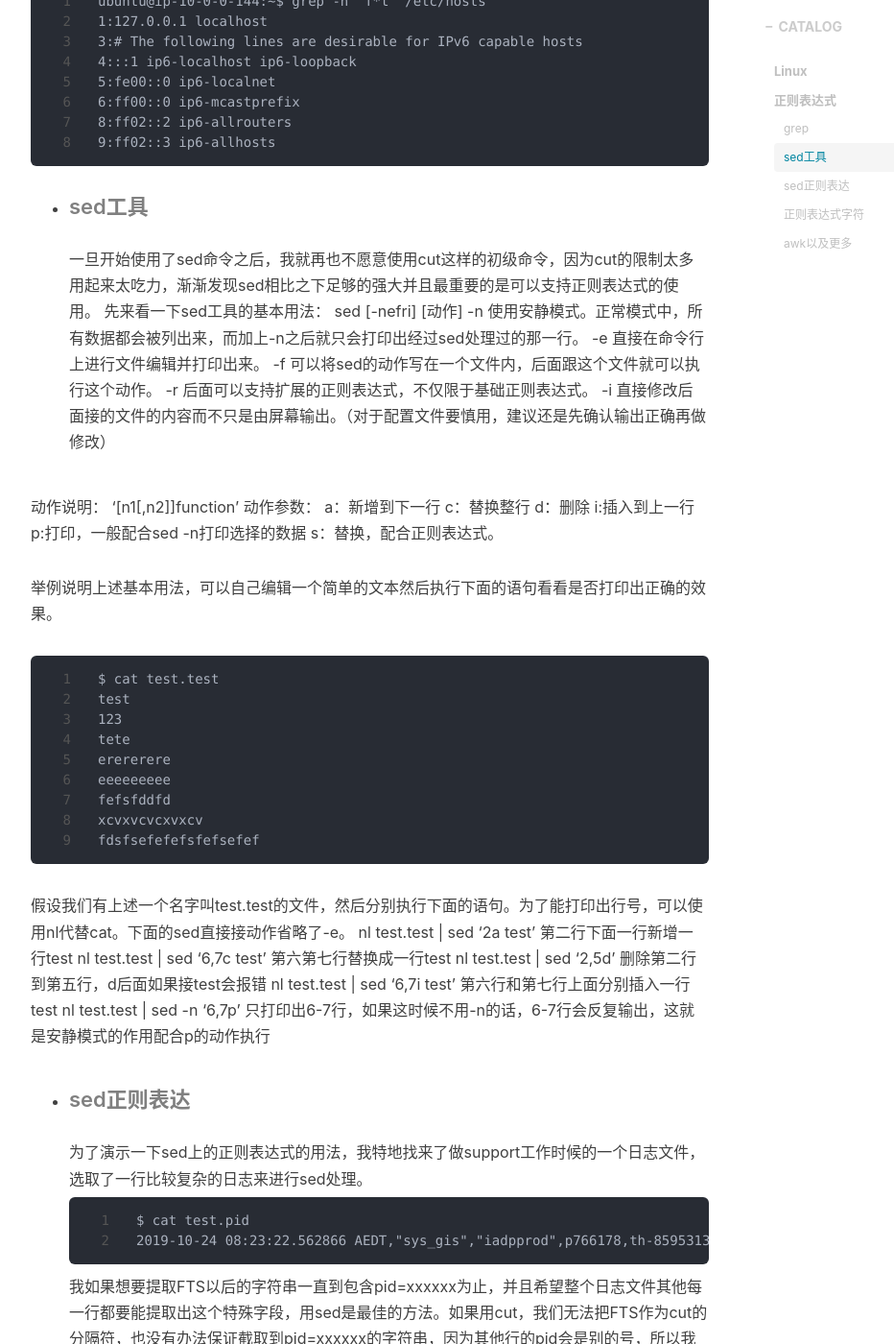
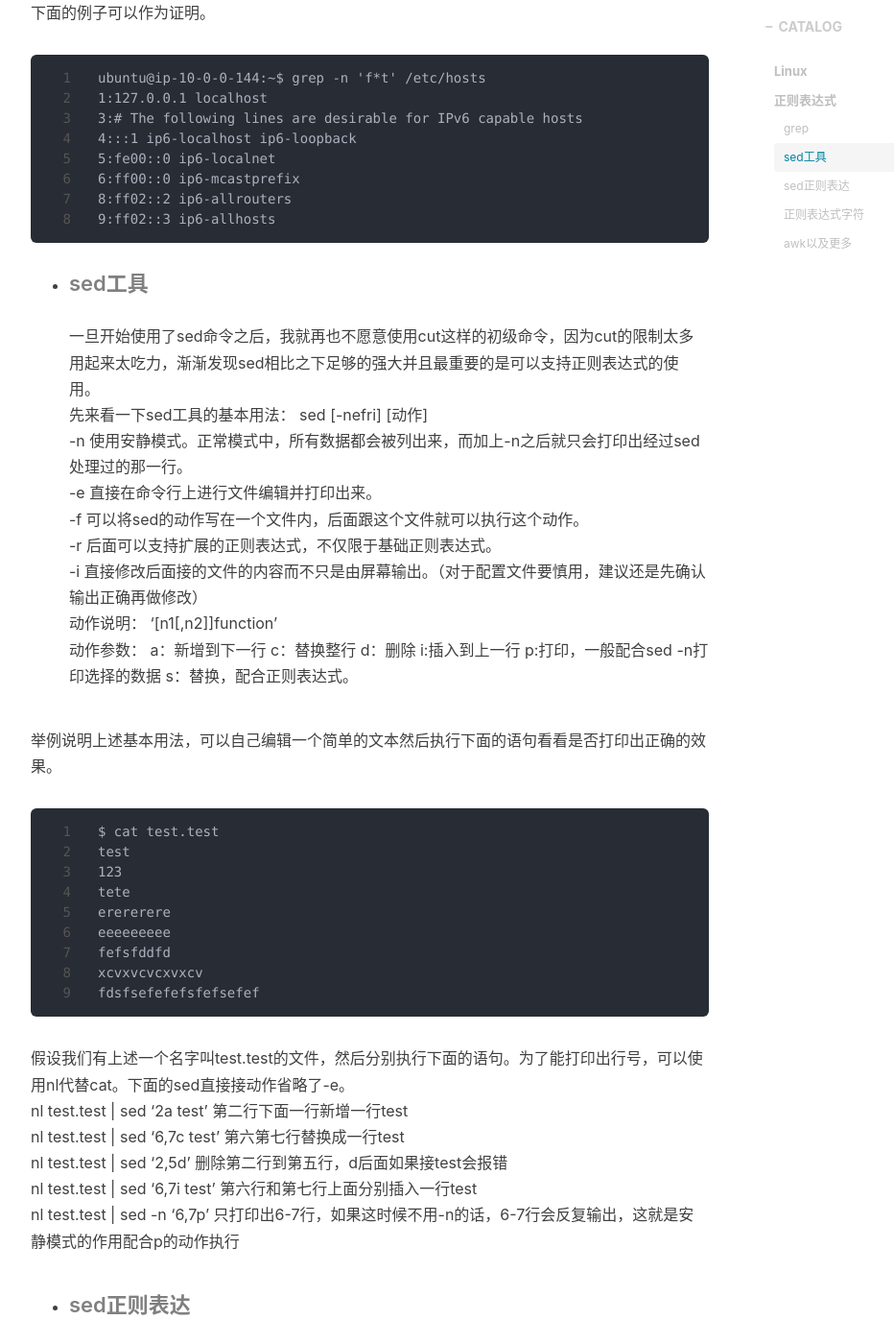
Before and after one commit to pans2/pans2.github.io, a Jekyll site: the page built from _posts/2020-04-12-linux-regular-expression.markdown, in a window 1280 px wide and 1400 px high, scrolled down 2230 px. Shown: the whole window at 96% size, without its empty margins (233-1165 px from the left). Built offline with Jekyll 4.4.1, drawn with Linux system fonts in a browser that asks for light colours; nearby versions of some CDN libraries; comment, search, counter and statistics services are not loaded; some of the changed text lies outside the part shown.

Commit message:
纠正格式

````diff
--- a/_posts/2020-04-12-linux-regular-expression.markdown
+++ b/_posts/2020-04-12-linux-regular-expression.markdown
@@ -11,14 +11,14 @@ tags:
 ---
 
 > This document is not completed and will be updated anytime.
-> 会持续不断地补充更多正则表达式的案例到文章中
+<br>> 会持续不断地补充更多正则表达式的案例到文章中
 
 
 ## Linux
 
 
 > 纪念走进IT世界的第一扇门
-> Linux is a Unix-like and mostly POSIX-compliant computer OS.
+<br>> Linux is a Unix-like and mostly POSIX-compliant computer OS.
 
 当年刚刚走出大学校门踏入社会，接触到的第一份工作就是IT届存储大厂的technical support。从未接触过操作系统的我开启了这扇通往技术道路的大门，也是为了纪念最初，把这篇开山博客献给我热爱的**linux系统**以及曾经工作中经常用到的工具，**正则表达式**。
 
@@ -47,12 +47,12 @@ ubuntu@ip-10-0-0-144:~$ cat -An /etc/hosts
      9  ff02::3 ip6-allhosts$
 ```
 然后执行几个命令看看能不能达到我们想要的效果获取特定的行。
-grep -n 'localhost' /etc/hosts     打印有localhost字符串的行
-grep -n 'ff0[02]' /etc/hosts       打印有ff00或者ff02的行
-grep -n 'f[^e]' /etc/hosts         打印有f后面不是e的字符串的行
-grep -n '[^[:lower:]]' /etc/hosts  打印含有不是小写字母的字符串的行
-grep -n '^$' /etc/hosts            打印出所有空白行
-grep -n '^[^$]' /etc/hosts         打印出所有非空白行
+<br> grep -n 'localhost' /etc/hosts     打印有localhost字符串的行
+<br>grep -n 'ff0[02]' /etc/hosts       打印有ff00或者ff02的行
+<br> grep -n 'f[^e]' /etc/hosts         打印有f后面不是e的字符串的行
+<br> grep -n '[^[:lower:]]' /etc/hosts  打印含有不是小写字母的字符串的行
+<br> grep -n '^$' /etc/hosts            打印出所有空白行
+<br> grep -n '^[^$]' /etc/hosts         打印出所有非空白行
 
 需要注意的是* 的用法，代表的是重复0个或多个前面的RE字符。因此如果是“f* ”，那么有没有字符其实是都可以显示出来，如果后面再接一个字符的话，则只要含有后面那个字符就可以打印出来。看下面的例子可以作为证明。
 ```html
@@ -68,15 +68,14 @@ ubuntu@ip-10-0-0-144:~$ grep -n 'f*t' /etc/hosts
 
 - #### sed工具
 一旦开始使用了sed命令之后，我就再也不愿意使用cut这样的初级命令，因为cut的限制太多用起来太吃力，渐渐发现sed相比之下足够的强大并且最重要的是可以支持正则表达式的使用。
-先来看一下sed工具的基本用法： sed [-nefri] [动作]
--n 使用安静模式。正常模式中，所有数据都会被列出来，而加上-n之后就只会打印出经过sed处理过的那一行。
--e 直接在命令行上进行文件编辑并打印出来。
--f 可以将sed的动作写在一个文件内，后面跟这个文件就可以执行这个动作。
--r 后面可以支持扩展的正则表达式，不仅限于基础正则表达式。
--i 直接修改后面接的文件的内容而不只是由屏幕输出。（对于配置文件要慎用，建议还是先确认输出正确再做修改）
-
-动作说明： '[n1[,n2]]function'
-动作参数： a：新增到下一行 c：替换整行 d：删除 i:插入到上一行 p:打印，一般配合sed -n打印选择的数据 s：替换，配合正则表达式。
+<br> 先来看一下sed工具的基本用法： sed [-nefri] [动作]
+<br> -n 使用安静模式。正常模式中，所有数据都会被列出来，而加上-n之后就只会打印出经过sed处理过的那一行。
+<br> -e 直接在命令行上进行文件编辑并打印出来。
+<br> -f 可以将sed的动作写在一个文件内，后面跟这个文件就可以执行这个动作。
+<br> -r 后面可以支持扩展的正则表达式，不仅限于基础正则表达式。
+<br> -i 直接修改后面接的文件的内容而不只是由屏幕输出。（对于配置文件要慎用，建议还是先确认输出正确再做修改）
+<br> 动作说明： '[n1[,n2]]function'
+<br> 动作参数： a：新增到下一行 c：替换整行 d：删除 i:插入到上一行 p:打印，一般配合sed -n打印选择的数据 s：替换，配合正则表达式。
 
 举例说明上述基本用法，可以自己编辑一个简单的文本然后执行下面的语句看看是否打印出正确的效果。
 ```html
@@ -91,11 +90,11 @@ xcvxvcvcxvxcv
 fdsfsefefefsfefsefef
 ```
 假设我们有上述一个名字叫test.test的文件，然后分别执行下面的语句。为了能打印出行号，可以使用nl代替cat。下面的sed直接接动作省略了-e。
-nl test.test | sed '2a test'           第二行下面一行新增一行test
-nl test.test | sed '6,7c test'         第六第七行替换成一行test
-nl test.test | sed '2,5d'              删除第二行到第五行，d后面如果接test会报错
-nl test.test | sed '6,7i test'         第六行和第七行上面分别插入一行test
-nl test.test | sed -n '6,7p'           只打印出6-7行，如果这时候不用-n的话，6-7行会反复输出，这就是安静模式的作用配合p的动作执行
+<br> nl test.test | sed '2a test'           第二行下面一行新增一行test
+<br> nl test.test | sed '6,7c test'         第六第七行替换成一行test
+<br> nl test.test | sed '2,5d'              删除第二行到第五行，d后面如果接test会报错
+<br> nl test.test | sed '6,7i test'         第六行和第七行上面分别插入一行test
+<br> nl test.test | sed -n '6,7p'           只打印出6-7行，如果这时候不用-n的话，6-7行会反复输出，这就是安静模式的作用配合p的动作执行
 
 
 - #### sed正则表达
@@ -113,15 +112,15 @@ FTS detected connection lost during dispatch to seg29 192.168.99.24:50005 pid=15
 
 - #### 正则表达式字符
 通过上述的命令行来详细介绍一下几个特殊字符的作用。
-^word   待查找的字符串word在行首
-word$   待查找的字符串word在行尾
-.       代表一定有一个任意字符的字符
-*       重复0-无穷多个前一个字符
-\       转义字符
-[abc]   字符集合中找出含a或b或c的字符串
-[n1-n2] 字符集合中找出想要选区的字符范围，连续性根据ASCII编码而定
-[^list] 字符集合中找出不是list的字符串
-\{n,m\} 连续n到m个前一个字符
+<br> ^word   待查找的字符串word在行首
+<br> word$   待查找的字符串word在行尾
+<br> .       代表一定有一个任意字符的字符
+<br> *       重复0-无穷多个前一个字符
+<br> \       转义字符
+<br> [abc]   字符集合中找出含a或b或c的字符串
+<br> [n1-n2] 字符集合中找出想要选区的字符范围，连续性根据ASCII编码而定
+<br> [^list] 字符集合中找出不是list的字符串
+<br> \{n,m\} 连续n到m个前一个字符
 
 所以在上述命令中 .* 代表任意字符重复多次，（.* ）代表第一个分组是FTS到pid字符串中的字符，([^:]* )代表第二个分组是pid之后，第一个：之前的字符串。然后我们讲整行内容替换成FTS+第一个分组内容+pid+第二个分组内容。显示出来的就是我们要的字段了。
 
````
Also changed, not shown: other parts of _posts/2020-04-12-linux-regular-expression.markdown (+1 -1 lines).
